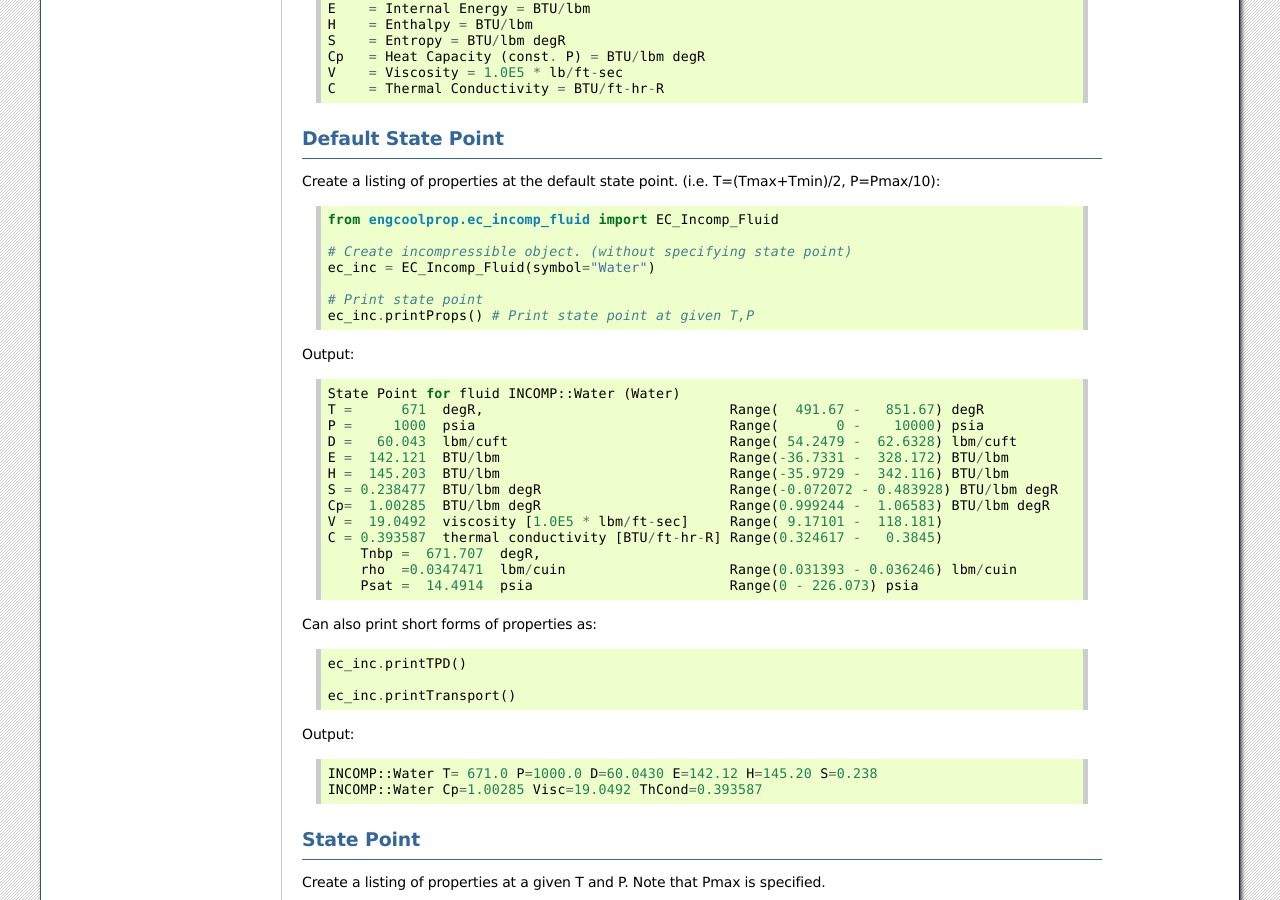
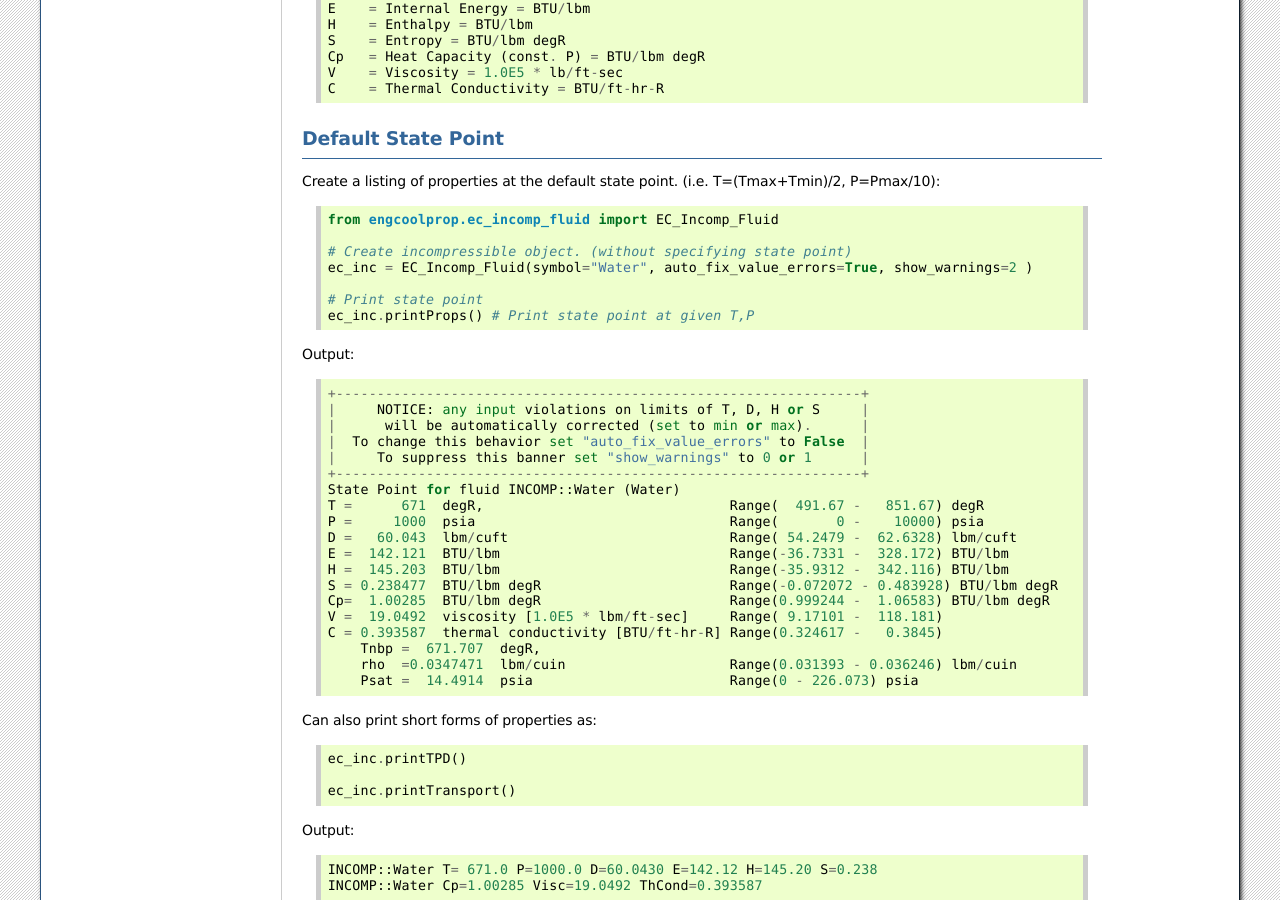
Before and after one commit to sonofeft/EngCoolProp, a Sphinx documentation site: the page built from docs/incompressible.rst, in a window 1280 px wide and 900 px high, scrolled down 601 px. Built offline with Sphinx 7.4.7, drawn with Linux system fonts in a browser that asks for light colours; pages that are not in the unit, such as notebooks, are missing from menus.

Commit message:
touched up examples with auto fix and show_warnings

```diff
--- a/docs/incomp_solns.rst
+++ b/docs/incomp_solns.rst
@@ -50,7 +50,8 @@ Create a listing of properties at the default state point.
     from engcoolprop.ec_incomp_soln import EC_Incomp_Soln
 
     # Create incompressible solution object. (without specifying state point)
-    ec_soln = EC_Incomp_Soln(symbol="MEG-30%")
+    ec_soln = EC_Incomp_Soln(symbol="MEG-30%", auto_fix_value_errors=False, show_warnings=2)
+
 
     # Print state point
     ec_soln.printProps() # Print state point
--- a/docs/incompressible.rst
+++ b/docs/incompressible.rst
@@ -55,19 +55,25 @@ Create a listing of properties at the default state point.
     from engcoolprop.ec_incomp_fluid import EC_Incomp_Fluid
 
     # Create incompressible object. (without specifying state point)
-    ec_inc = EC_Incomp_Fluid(symbol="Water")
+    ec_inc = EC_Incomp_Fluid(symbol="Water", auto_fix_value_errors=True, show_warnings=2 )
 
     # Print state point
     ec_inc.printProps() # Print state point at given T,P
 
 Output::
 
+    +----------------------------------------------------------------+
+    |     NOTICE: any input violations on limits of T, D, H or S     |
+    |      will be automatically corrected (set to min or max).      |
+    |  To change this behavior set "auto_fix_value_errors" to False  |
+    |     To suppress this banner set "show_warnings" to 0 or 1      |
+    +----------------------------------------------------------------+
     State Point for fluid INCOMP::Water (Water)
     T =      671  degR,                              Range(  491.67 -   851.67) degR
     P =     1000  psia                               Range(       0 -    10000) psia
     D =   60.043  lbm/cuft                           Range( 54.2479 -  62.6328) lbm/cuft
     E =  142.121  BTU/lbm                            Range(-36.7331 -  328.172) BTU/lbm
-    H =  145.203  BTU/lbm                            Range(-35.9729 -  342.116) BTU/lbm
+    H =  145.203  BTU/lbm                            Range(-35.9312 -  342.116) BTU/lbm
     S = 0.238477  BTU/lbm degR                       Range(-0.072072 - 0.483928) BTU/lbm degR
     Cp=  1.00285  BTU/lbm degR                       Range(0.999244 -  1.06583) BTU/lbm degR
     V =  19.0492  viscosity [1.0E5 * lbm/ft-sec]     Range( 9.17101 -  118.181)
```
Also changed, not shown: 3 other files.
